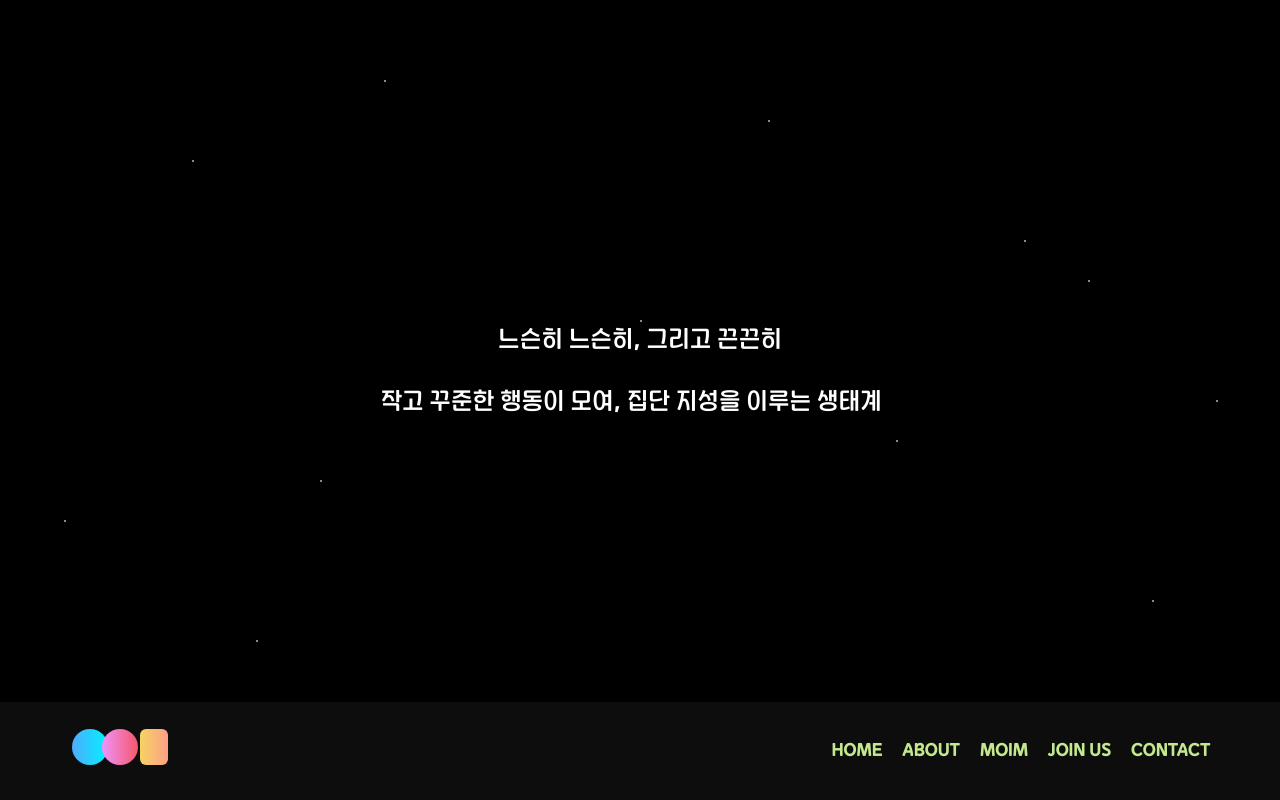
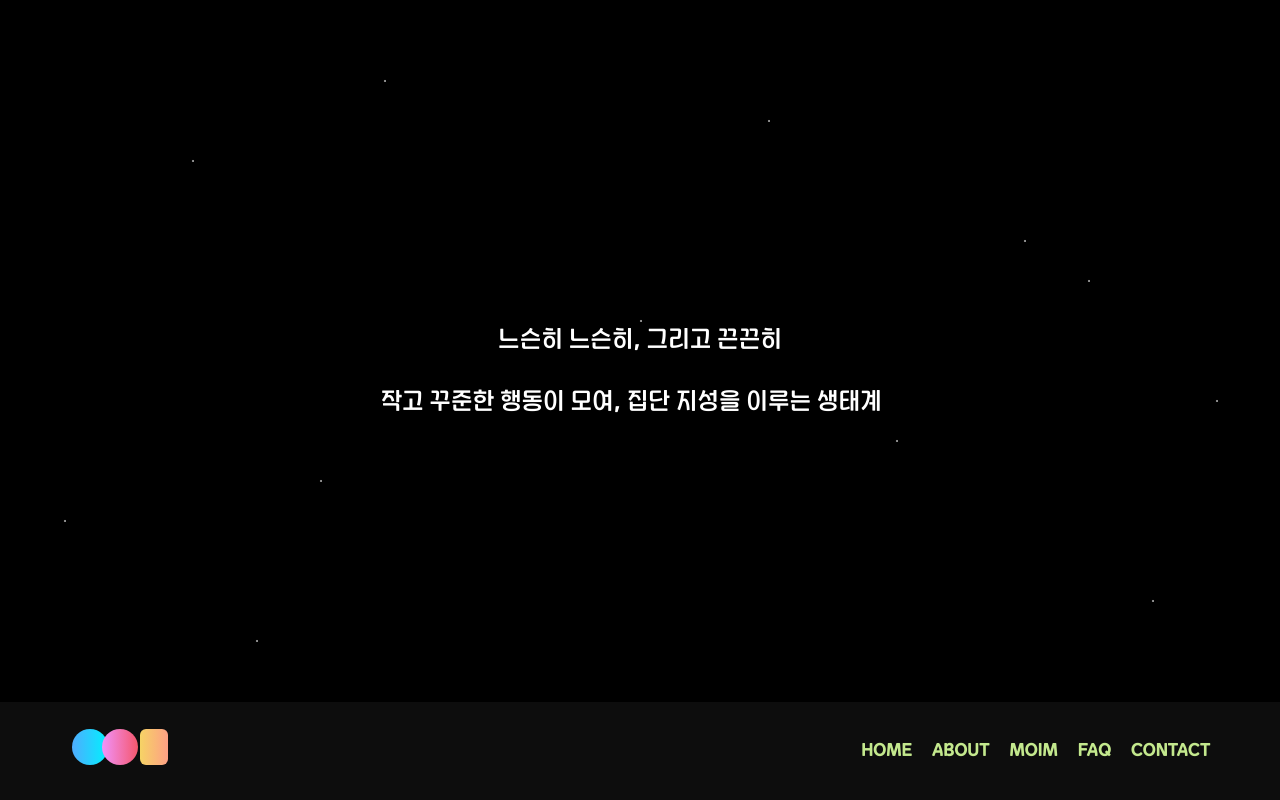
Before and after one commit to AsyncSite/web, a React (Create React App) app: page / in a window 1280 px wide. Shown: the top 800 px of the page. Built offline with nearby package versions, Linux system fonts and the light colour scheme.

Commit message:
docs: header link

```diff
--- a/public/index.html
+++ b/public/index.html
@@ -10,34 +10,14 @@
       content="Web site created using create-react-app"
     />
     <link rel="apple-touch-icon" href="%PUBLIC_URL%/logo192.png" />
-    <!--
-      manifest.json provides metadata used when your web app is installed on a
-      user's mobile device or desktop. See https://developers.google.com/web/fundamentals/web-app-manifest/
-    -->
+
     <link rel="manifest" href="%PUBLIC_URL%/manifest.json" />
-    <!--
-      Notice the use of %PUBLIC_URL% in the tags above.
-      It will be replaced with the URL of the `public` folder during the build.
-      Only files inside the `public` folder can be referenced from the HTML.
 
-      Unlike "/favicon.ico" or "favicon.ico", "%PUBLIC_URL%/favicon.ico" will
-      work correctly both with client-side routing and a non-root public URL.
-      Learn how to configure a non-root public URL by running `npm run build`.
-    -->
-    <title>React App</title>
+    <title>11맨 - 함께 성장하는 공간</title>
   </head>
   <body>
     <noscript>You need to enable JavaScript to run this app.</noscript>
     <div id="root"></div>
-    <!--
-      This HTML file is a template.
-      If you open it directly in the browser, you will see an empty page.
 
-      You can add webfonts, meta tags, or analytics to this file.
-      The build step will place the bundled scripts into the <body> tag.
-
-      To begin the development, run `npm start` or `yarn start`.
-      To create a production bundle, use `npm run build` or `yarn build`.
-    -->
   </body>
 </html>
--- a/src/components/layout/Header.tsx
+++ b/src/components/layout/Header.tsx
@@ -53,11 +53,21 @@ const Header: React.FC = () => {
 
                 <nav>
                     <ul>
-                        <li><a href="/">HOME</a></li>
-                        <li><a href="/">ABOUT</a></li>
-                        <li><a href="#">MOIM</a></li>
-                        <li><a href="#">JOIN US</a></li>
-                        <li><a href="/">CONTACT</a></li>
+                        <li>
+                            <a href="#intro">HOME</a>
+                        </li>
+                        <li>
+                            <a href="#about">ABOUT</a>
+                        </li>
+                        <li>
+                            <a href="#routine">MOIM</a>
+                        </li>
+                        <li>
+                            <a href="#faq">FAQ</a>
+                        </li>
+                        <li>
+                            <a href="#contact-cta">CONTACT</a>
+                        </li>
                     </ul>
                 </nav>
             </div>
--- a/src/components/sections/About.tsx
+++ b/src/components/sections/About.tsx
@@ -336,7 +336,7 @@ const About: React.FC = () => {
     }, []);
 
     return (
-        <div className="about-page-container" ref={containerRef}>
+        <div id="about" className="about-page-container" ref={containerRef}>
             <div className="stack-cards">
                 {cards.map((card) => (
                     <div className="stack-cards__item" key={card.id}>
--- a/src/components/sections/Contribution/Contribution.css
+++ b/src/components/sections/Contribution/Contribution.css
@@ -1,7 +1,7 @@
 /* src/sections/Contribution/Contribution.css */
 
 .contribution-page {
-    min-height: auto;
+    min-height: auto !important;
     padding-top: 1rem;
     padding-bottom: 1rem;
     /* FAQ 아래 자연스럽게 이어지도록 배경을 투명 유지 */
--- a/src/components/sections/FAQ/FAQ.tsx
+++ b/src/components/sections/FAQ/FAQ.tsx
@@ -96,7 +96,7 @@ const FAQ: React.FC = () => {
         });
 
     return (
-        <div className="faq-page">
+        <div id="faq" className="faq-page">
             {/* 헤더 */}
             <header className="faq-header">
                 <h1 className="faq-title">FAQ</h1>
@@ -190,8 +190,8 @@ const FAQ: React.FC = () => {
                 )}
             </div>
 
-            {/* CTA 섹션 */}
-            <div className="faq-cta-section">
+
+            <div id="contact-cta" className="faq-cta-section">
                 <h2 className="cta-question">궁금한 게 더 있으신가요?</h2>
                 <div className="cta-button-group">
                     <button className="cta-button kakao">카카오톡 문의</button>
--- a/src/components/sections/Routine/Routine.tsx
+++ b/src/components/sections/Routine/Routine.tsx
@@ -27,7 +27,7 @@ const Routine: React.FC = () => {
 
 
     return (
-        <div className="routine-page">
+        <div id="routine" className="routine-page">
             <header className="header-section">
                 {/* ★ 변경됨: Apple 스타일의 타이포그래피 개선 */}
                 <div className="header-content">
```
